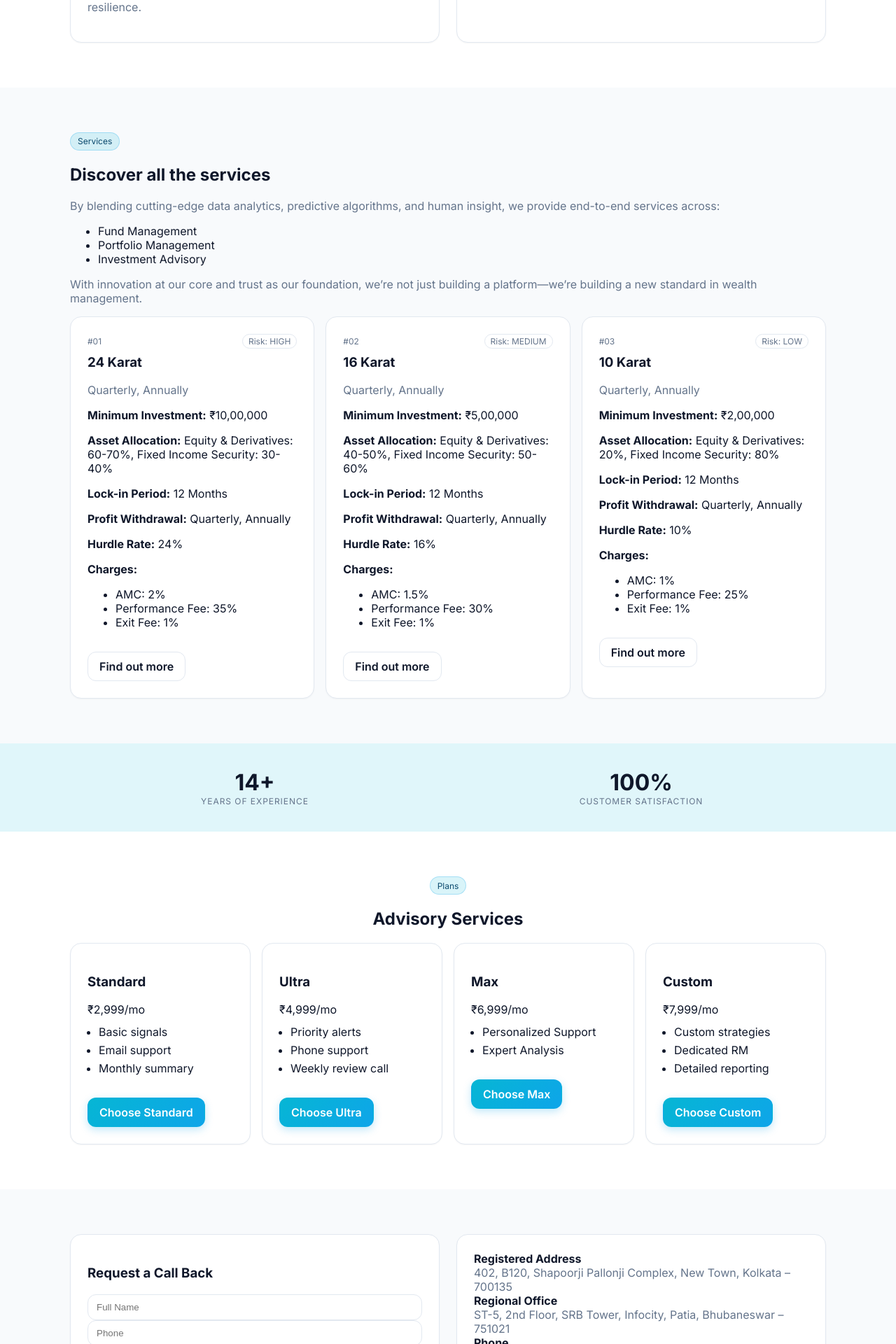
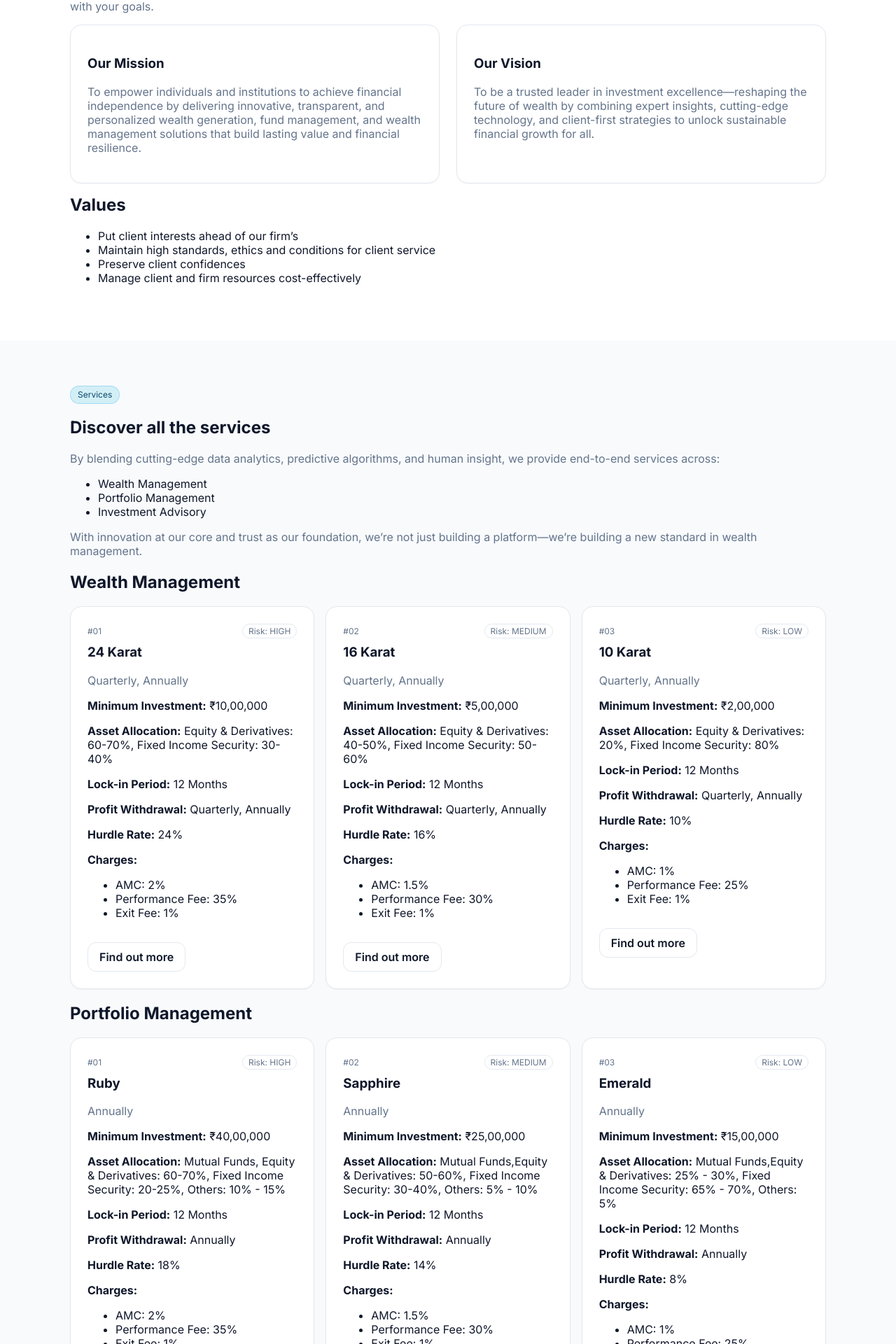
Before and after one commit to Rakeshpradhan12/fundaura-Investment-advisory, a React (Vite) app: page / in a window 1280 px wide. Shown: the part 880-2800 px from the top of the page at 70% size. Built offline with nearby package versions, Linux system fonts and the light colour scheme.

Commit message:
commited

```diff
--- a/src/components/About.tsx
+++ b/src/components/About.tsx
@@ -7,8 +7,22 @@ export default function About(): JSX.Element {
       <div className="container">
         <div className="section-title center">
           <div className="badge alt">{SITE.highlight}</div>
-          <h2>About the Initiative</h2>
+          <h2 className="mt">About the Initiative</h2>
         </div>
+        <div>
+          <h2 className="mt">Who Are We?</h2>
+          <p className="muted mt-8">We are a next-generation FinTech startup redefining the way individuals and institutions manage, grow,
+            and protect their wealth. At the core of our platform is advanced AI—built to eliminate complexity,
+            uncover smarter opportunities, and deliver personalized investment strategies in real time.
+        </p>
+        <p className = "muted mt-8">
+            Our goal is simple: to make intelligent investing accessible, transparent, and efficient. Whether you're
+            building your first portfolio or managing multi-million-rupees assets, our technology and team of
+            experts work together to optimize performance, manage risk, and align every decision with your goals.
+
+        </p>
+        </div>
+
         <div className="grid2 gap-24">
           <div className="card p-24">
             <h3>Our Mission</h3>
@@ -21,6 +35,15 @@ export default function About(): JSX.Element {
               To be a trusted leader in investment excellence—reshaping the future of wealth by combining expert insights, cutting-edge technology, and client-first strategies to unlock sustainable financial growth for all.            </p>
           </div>
         </div>
+
+        <h2 className="mt-16">Values</h2>
+        <ul>
+          <li>Put client interests ahead of our firm’s</li>
+          <li>Maintain high standards, ethics and conditions for client service</li>
+          <li>Preserve client confidences</li>
+          <li>Manage client and firm resources cost-effectively</li>
+        </ul>
+
       </div>
     </section>
   );
--- a/src/components/Services.tsx
+++ b/src/components/Services.tsx
@@ -16,6 +16,7 @@ export default function Services(): JSX.Element {
           </ul>
           <p className="muted mt-8">{SITE.servicesEnd}</p>
         </div>
+        <h2>{SITE.servicesPoints[0]}</h2>
         <div className="grid3 gap-16">
           {SITE.services.map((s) => (
             <div key={s.code} className="card p-24">
@@ -56,6 +57,50 @@ export default function Services(): JSX.Element {
           ))}
 
         </div>
+
+        <h2>{SITE.servicesPoints[1]}</h2>
+
+        <div className="grid3 gap-16">
+          {SITE.pms.map((s) => (
+            <div key={s.code} className="card p-24">
+              {/* Header */}
+              <div className="row space-between small text-muted">
+                <span>#{s.code}</span>
+                <span className={`chip ${s.risk.toLowerCase()}`}>Risk: {s.risk}</span>
+              </div>
+
+              {/* Title */}
+              <h3 className="mt-8">{s.name}</h3>
+              <div className="text-muted">{s.type}</div>
+
+              {/* Details */}
+              <div className="mt-8">
+                <p><strong>Minimum Investment:</strong> {s.min}</p>
+                {s.allocation && <p><strong>Asset Allocation:</strong> {s.allocation}</p>}
+                {s.lockIn && <p><strong>Lock-in Period:</strong> {s.lockIn}</p>}
+                {s.withdrawal && <p><strong>Profit Withdrawal:</strong> {s.withdrawal}</p>}
+                {s.hurdleRate && <p><strong>Hurdle Rate:</strong> {s.hurdleRate}</p>}
+                {s.charges && (
+                  <div className="mt-8">
+                    <strong>Charges:</strong>
+                    <ul className="mt-4 pl-16">
+                      <li>AMC: {s.charges.amc}</li>
+                      <li>Performance Fee: {s.charges.performance}</li>
+                      <li>Exit Fee: {s.charges.exit}</li>
+                    </ul>
+                  </div>
+                )}
+              </div>
+
+              {/* Button */}
+              <a className="btn outline mt-16" href="#contact">
+                Find out more
+              </a>
+            </div>
+          ))}
+
+        </div>
+
       </div>
     </section>
   );
--- a/src/data/site.ts
+++ b/src/data/site.ts
@@ -10,6 +10,20 @@ export type Service = {
   hurdleRate?: string;
   charges?: { amc: string; performance: string; exit: string };
 };
+export type Pms = {
+  code: string;
+  name: string;
+  risk: 'HIGH' | 'MEDIUM' | 'LOW';
+  type: string;
+  min: string;
+  allocation?: string;
+  lockIn?: string;
+  withdrawal?: string;
+  hurdleRate?: string;
+  charges?: { amc: string; performance: string; exit: string };
+};
+
+
 export type KPI = { label: string; value: string };
 export type PricingPlan = { name: string; price: string; features: string[] };
 
@@ -25,6 +39,7 @@ export interface SiteConfig {
   servicesPoints: string[];
   servicesEnd: string;
   services: Service[];
+  pms: Pms[];
   kpis: KPI[];
   pricing: PricingPlan[];
   social: { label: string; href: string }[];
@@ -58,7 +73,7 @@ export const SITE: SiteConfig = {
   ],
   servicesIntro: `By blending cutting-edge data analytics, predictive algorithms, and human insight, we provide end-to-end services across:`,
   servicesPoints: [
-    'Fund Management',
+    'Wealth Management',
     'Portfolio Management',
     'Investment Advisory'
   ],
@@ -104,6 +119,47 @@ export const SITE: SiteConfig = {
     },
   ],
 
+  pms: [
+    {
+      code: '01',
+      name: 'Ruby',
+      risk: 'HIGH',
+      type: 'Annually',
+      min: '₹40,00,000',
+      allocation: 'Mutual Funds, Equity & Derivatives: 60-70%, Fixed Income Security: 20-25%, Others: 10% - 15%',
+      lockIn: '12 Months',
+      withdrawal: 'Annually',
+      hurdleRate: '18%',
+      charges: { amc: '2%', performance: '35%', exit: '1%' }
+    },
+    {
+      code: '02',
+      name: 'Sapphire',
+      risk: 'MEDIUM',
+      type: 'Annually',
+      min: '₹25,00,000',
+      allocation: 'Mutual Funds,Equity & Derivatives: 50-60%, Fixed Income Security: 30-40%, Others: 5% - 10%',
+      lockIn: '12 Months',
+      withdrawal: 'Annually',
+      hurdleRate: '14%',
+      charges: { amc: '1.5%', performance: '30%', exit: '1%' }
+
+    },
+    {
+      code: '03',
+      name: 'Emerald',
+      risk: 'LOW',
+      type: 'Annually',
+      min: '₹15,00,000',
+      allocation: 'Mutual Funds,Equity & Derivatives: 25% - 30%, Fixed Income Security: 65% - 70%, Others: 5%',
+      lockIn: '12 Months',
+      withdrawal: 'Annually',
+      hurdleRate: '8%',
+      charges: { amc: '1%', performance: '25%', exit: '1%' }
+
+    },
+  ],
+
 
   kpis: [
     { label: 'Years of Experience', value: '14+' },
```
Also changed, not shown: 3 other files (tests, documents, lock files or other folders).
